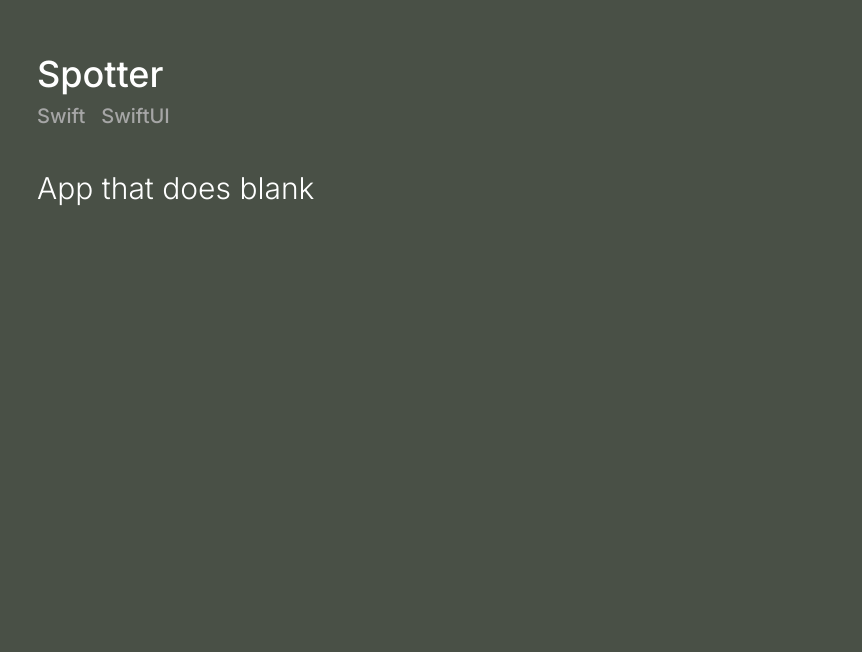
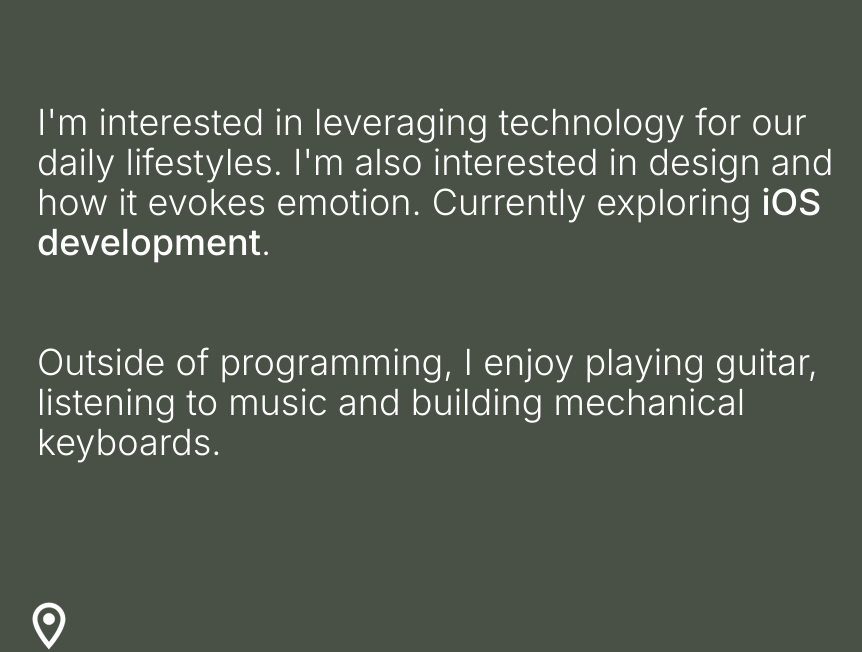
Before and after one commit to nevadoj/nevadoj.github.io, a React (Create React App) app: page / in a window 1280 px wide. Shown: the part 922-1574 px from the top of the page, without its empty margins (187-1049 px from the left). Built offline with nearby package versions, Linux system fonts and the light colour scheme; the HTML template or start-up script is replaced by a standard one.

Commit message:
temp site

```diff
--- a/public/index.html
+++ b/public/index.html
@@ -24,20 +24,10 @@
       work correctly both with client-side routing and a non-root public URL.
       Learn how to configure a non-root public URL by running `npm run build`.
     -->
-    <title>React App</title>
+    <title>nevado</title>
   </head>
   <body>
     <noscript>You need to enable JavaScript to run this app.</noscript>
     <div id="root"></div>
-    <!--
-      This HTML file is a template.
-      If you open it directly in the browser, you will see an empty page.
-
-      You can add webfonts, meta tags, or analytics to this file.
-      The build step will place the bundled scripts into the <body> tag.
-
-      To begin the development, run `npm start` or `yarn start`.
-      To create a production bundle, use `npm run build` or `yarn build`.
-    -->
   </body>
 </html>
--- a/src/App.js
+++ b/src/App.js
@@ -8,7 +8,7 @@
     <div>
       <NavBar />
       <Home />
-      <Projects />
+      {/* <Projects /> */}
       <About />
     </div>
   );
--- a/src/components/About.js
+++ b/src/components/About.js
@@ -29,7 +29,7 @@
   return (
     <div name="about" className="w-full h-screen bg-[#495046] text-white sm:py-2">
         <div className="max-w-screen-lg mx-auto bg-[#495046]">
-            <div className="font-light max-w-4xl mx-24 pt-32">
+            <div className="font-light max-w-4xl mx-24 pt-24">
                 <p className="text-4xl py-10">
                     I'm interested in leveraging technology for our daily lifestyles. I'm also interested in design and how it evokes emotion. Currently exploring <span className="font-medium">iOS development</span>.
                 </p>
--- a/src/components/NavBar.js
+++ b/src/components/NavBar.js
@@ -4,10 +4,10 @@
 export default function NavBar() {
 
   const links = [
-    {
-      id: 1,
-      link: 'projects'
-    },
+    // {
+    //   id: 1,
+    //   link: 'projects'
+    // },
     {
       id: 2,
       link: 'about'
```
